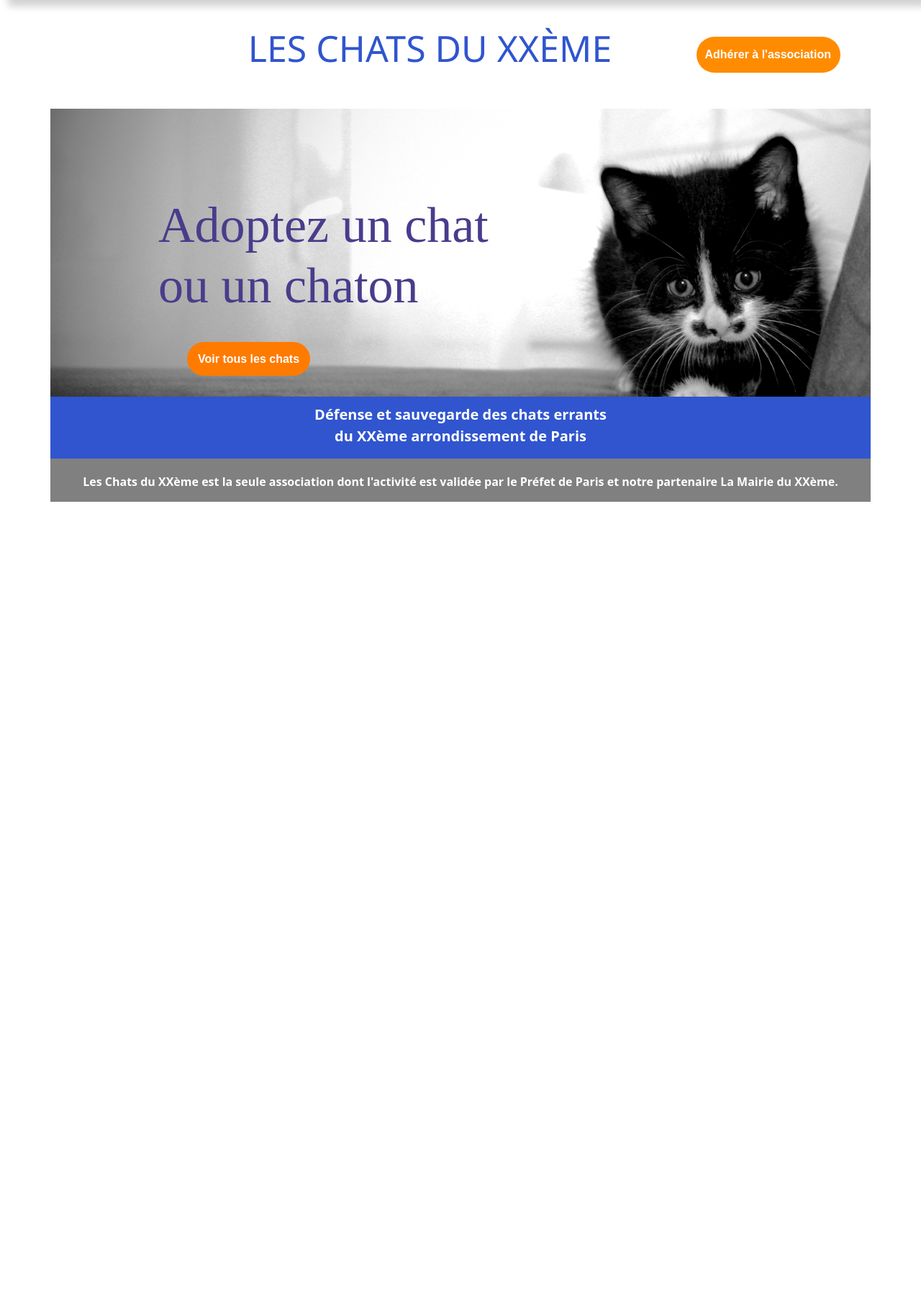
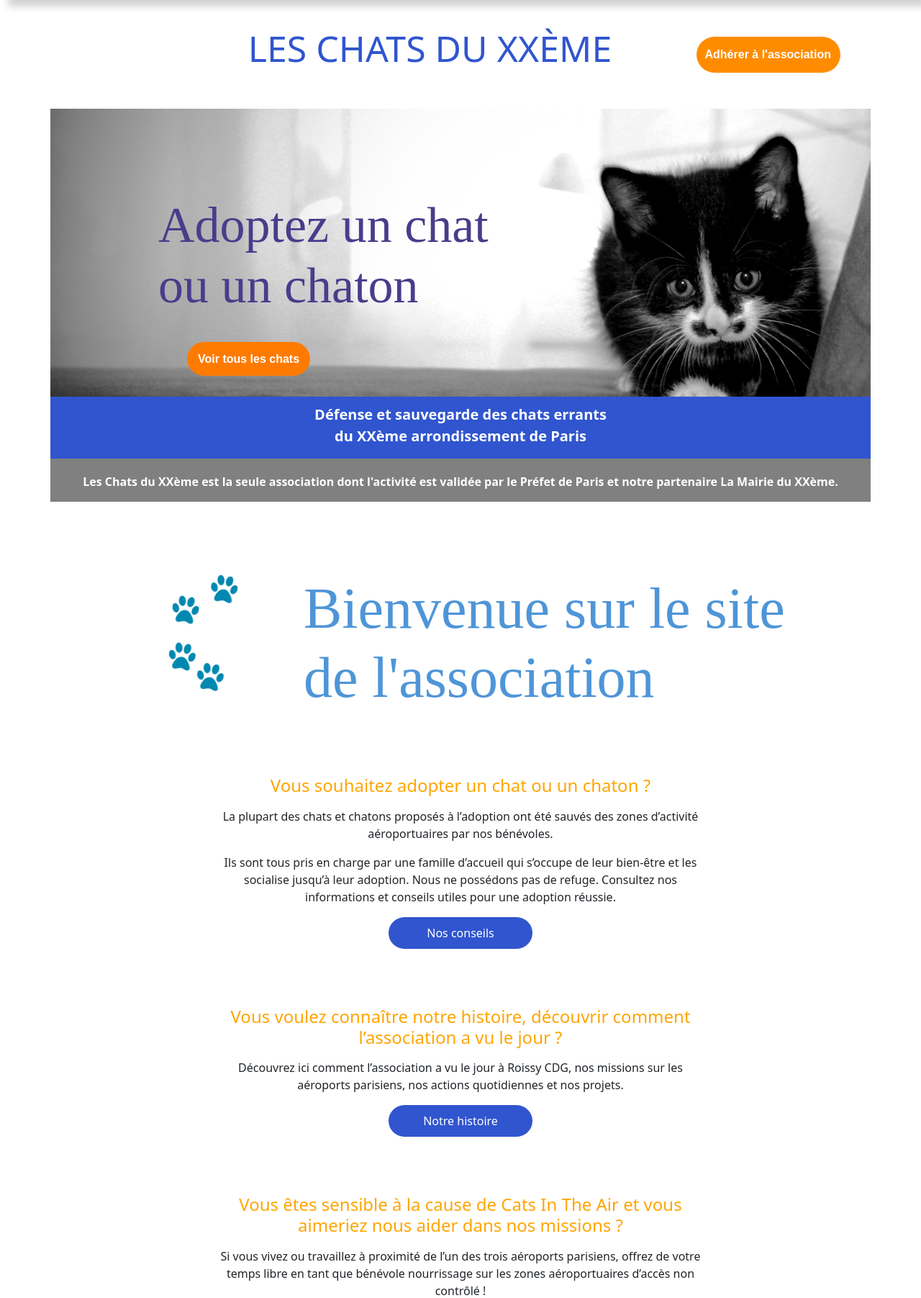
Before and after one commit to OlivierBaldocchi/ProjetAssociation, a PHP site: page / in a window 1280 px wide. Shown: the part 118-1921 px from the top of the page at 72% size. Before the commit the page ends 815 px from the top, so only its background shows below. Run offline with PHP 8.4, Linux system fonts and the light colour scheme.

Commit message:
Working on second and third section

```diff
--- a/index.html
+++ b/index.html
@@ -35,10 +35,6 @@
             </nav>
         </div>
     </header>
-
-
-
-
     <main>
         <section>
             <div class="container">
@@ -63,9 +59,117 @@
             </div>
         </section>
 
-        <section>
+        <section class="container">
+            <div class="row">
+                <div class="pattes col-2">
+                    <img src="pattes.jpg" alt="pattes de chat">
+                </div>
+                <div class="welcome col-8">
+                    <h1>Bienvenue sur le site <br>de l'association</h1>
+                </div>
+            </div>
+
+            <article class="row mx-auto">
+                <div class="col art1">
+                    <h4 style="color: orange;">Vous souhaitez adopter un chat ou un chaton ?</h4>
+                    <p></p>
+                    <p>La plupart des chats et chatons proposés à l’adoption ont été sauvés des zones d’activité aéroportuaires par nos bénévoles.</p>
+                    <p></p>
+                    <p>Ils sont tous pris en charge par une famille d’accueil qui s’occupe de leur bien-être et les socialise jusqu’à leur adoption. Nous ne possédons pas de refuge. Consultez nos informations et conseils utiles pour une adoption réussie.</p>
+                    <div class="button3 mx-auto">
+                        <a href="#">Nos conseils</a>
+                    </div>
+                </div>
+            </article>
+
+            <article class="row mx-auto">
+                <div class="col art1">
+                    <h4 style="color: orange;">Vous voulez connaître notre histoire, découvrir comment l’association a vu le jour ?</h4>
+                    <p></p>
+                    <p>Découvrez ici comment l’association a vu le jour à Roissy CDG, nos missions sur les aéroports parisiens, nos actions quotidiennes et nos projets.</p>
+                    <div class="button3 mx-auto">
+                        <a href="#">Notre histoire</a>
+                    </div>
+                </div>
+            </article>
+
+            <article class="row mx-auto">
+                <div class="col art1">
+                    <h4 style="color: orange;">Vous êtes sensible à la cause de Cats In The Air et vous aimeriez nous aider dans nos missions ?</h4>
+                    <p></p>
+                    <p>Si vous vivez ou travaillez à proximité de l’un des trois aéroports parisiens, offrez de votre temps libre en tant que bénévole nourrissage sur les zones aéroportuaires d’accès non contrôlé !</p>
+                    <div class="button3 mx-auto">
+                        <a href="#">Nous aider</a>
+                    </div>
+                </div>
+            </article>
+
+            <article class="row mx-auto">
+                <div class="col art1">
+                    <h4 style="color: orange;">Nous vous présentons les membres du bureau ainsi que les équipes bénévoles sur les sites de CDG et Orly</h4>
+                    <p></p>
+                    <p>Lorsque l’aviation et les chats sont une seule passion…</p>
+                    <div class="button3 mx-auto">
+                        <a href="#">Qui sommes-nous?</a>
+                    </div>
+                </div>
+            </article>
 
         </section>
+            <div class="row mx-auto">
+                <p class="col-12 catitle">Nos chats du mois</p>
+            </div>
+            <div class="container">
+                <div class="row justify-content-around">
+                    <div class="col-4">
+                        <div class="card cat">
+                            <img src="chat1.jpg" class="card-img-top" alt="chat">
+                            <div class="card-body">
+                                <h3 class="card-title" style="color: orange" >Toto</h3>
+                                <p class="card-text text">
+                                    Il a besoin de trouver un foyer attentionné et sérieux, sans enfant mais pourquoi pas avec un autre chat comme compagnon de jeux. Il a aussi besoin d’espace (il s’ennuie en appartement) et serait très heureux de vivre dans une maison avec jardin.
+                                    Venez le rencontrer ! Si vous lui plaisez et que son regard intense vous fait fondre, il vous fera comprendre que tout est possible entre vous. Tendresse garantie !
+                                </p>
+                                <div class="butdown">
+                                    <a href="#" class="button4">Plus d'infos...</a>
+                                </div>
+                            </div>
+                        </div>
+                    </div>
+                    <div class="col-4">
+                        <div class="card cat">
+                            <img src="chat2.jpg" class="card-img-top" alt="chat">
+                            <div class="card-body">
+                                <h3 class="card-title" style="color: orange" >Tony</h3>
+                                <p class="card-text text">
+                                    Il a très vite adopté la vie de félin domestique et apprécie à sa juste valeur le confort des fauteuils, canapés et coussins. Il savoure la douceur de la vie en intérieur.
+                                    Ce doux ronrroneur recherche un petit coin de paradis domestique rien que pour lui, dans la famille qui lui ouvrira son foyer.
+
+                                </p>
+                                <div class="butdown">
+                                    <a href="#" class="button4">Plus d'infos...</a>
+                                </div>
+                            </div>
+                        </div>
+                    </div>
+                    <div class="col-4">
+                        <div class="card cat">
+                            <img src="chat3.jpg" class="card-img-top" alt="chat">
+                            <div class="card-body">
+                                <h3 class="card-title" style="color: orange" >Bobby</h3>
+                                <p class="card-text text">
+                                    Impossible de présenter Tosca sans utiliser les mots « belle » et « élégante ».
+                                    Cette élégante dame au parcours chaotique et au tempérament très Siamois cherche une gentille famille sans aucun autre congénère.
+                                    Il saura être très proche de l’humain qui prend soin d’elle.
+                                </p>
+                                <div class="butdown">
+                                    <a href="#" class="button4">Plus d'infos...</a>
+                                </div>
+                            </div>
+                        </div>
+                    </div>
+                </div>
+            </div>
 
         <section>
 
@@ -73,8 +177,31 @@
 
     </main>
 
-    <footer>
-
+    <footer class="foot">
+        <div class="contact">
+            <div>
+                <h2>Contactez-nous !</h2>
+            </div>
+            <form class="formulaire">
+                <div class="row form-group">
+                  <div class="col">
+                    <input type="text" class="form-control" placeholder="Nom">
+                  </div>
+                  <div class="col">
+                    <input type="text" class="form-control" placeholder="Prénom">
+                  </div>
+                </div>
+                <div class="form-group mt-2">
+                    <input type="text" class="form-control" id="element" placeholder="Email">
+                </div>
+                <div class="form-group mt-2">
+                    <textarea class="form-control" id="exampleFormControlTextarea1" rows="4" placeholder="Message"></textarea>
+                </div>
+                <div>
+                    <button type="submit" class="btn button5">Envoyer</button>
+                </div>
+            </form>
+        </div>
     </footer>
     <script src="https://cdn.jsdelivr.net/npm/bootstrap@5.0.0-beta3/dist/js/bootstrap.bundle.min.js" integrity="sha384-JEW9xMcG8R+pH31jmWH6WWP0WintQrMb4s7ZOdauHnUtxwoG2vI5DkLtS3qm9Ekf" crossorigin="anonymous"></script>
     <script src="https://cdn.jsdelivr.net/npm/@popperjs/core@2.9.1/dist/umd/popper.min.js" integrity="sha384-SR1sx49pcuLnqZUnnPwx6FCym0wLsk5JZuNx2bPPENzswTNFaQU1RDvt3wT4gWFG" crossorigin="anonymous"></script>
--- a/style.css
+++ b/style.css
@@ -1,6 +1,9 @@
+:root {
+    font-family: 'Segoe UI', Tahoma, Geneva, Verdana, sans-serif;
+}
+
 header > nav > div > ul {
     justify-content: center;
-    font-family: 'Segoe UI', Tahoma, Geneva, Verdana, sans-serif;
 }
 
 header nav {
@@ -15,7 +18,6 @@ header nav {
     text-align: center;
     padding: 30px 0 30px 200px;
     color: rgb(48, 85, 207);
-    font-family: 'Segoe UI', Tahoma, Geneva, Verdana, sans-serif;
     font-size: 50px;
     text-transform: uppercase;
 }
@@ -80,3 +82,121 @@ header nav {
     font-weight: bold;
     padding-top: 20px;
 }
+
+.welcome {
+    color: rgb(78, 149, 216);
+    font-family: 'Brush Script MT';
+    margin-top: 100px;
+}
+
+.welcome h1 {
+    font-size: 80px;
+}
+
+.pattes {
+    margin-top: 100px;
+    margin-left: 150px;
+}
+
+article {
+    width: 700px;
+    text-align: center;
+}
+
+.art1 {
+    margin-top: 80px;
+}
+
+.button3 {
+    border-radius: 50px;
+    background-color:  rgb(48, 85, 207);
+    width: 200px;
+    padding: 10px;
+}
+
+.button3 a {
+    text-decoration: none;
+    color: white;
+}
+
+.text {
+    text-align: center;
+}
+
+.cat {
+    margin: 20px;
+    height: 700px;
+    padding: 10px;
+}
+
+.butdown {
+    position: absolute;
+    bottom: 20px;
+}
+
+.catitle {
+    color: rgb(78, 149, 216);
+    font-family: 'Brush Script MT';
+    text-align: center;
+    padding-top: 130px;
+    font-size: 100px;
+}
+
+h3 {
+    font-family: 'Brush Script MT';
+    font-size: 40px;
+    text-align: center;
+}
+
+div h3 p {
+    text-align: center;
+}
+
+.button4 {
+    border-radius: 50px;
+    background-color:  rgb(48, 85, 207);
+    padding: 10px;
+    text-decoration: none;
+    color: white;
+}
+
+.foot {
+    margin-top: 50px;
+    position: relative;
+    height: 600px;
+    background-color: rgb(48, 85, 207);
+}
+
+.contact {
+    width: 700px;
+    height: 350px;
+    position: absolute;
+    left: 200px;
+    top: 100px;
+    border: white 1px solid;
+    border-radius: 50px;
+}
+
+footer h2 {
+    text-align: center;
+    margin: 20px;
+    color: white;
+    font-family: 'Brush Script MT';
+    font-size: 50px;
+}
+
+.formulaire {
+    margin: 20px;
+}
+
+.button5 {
+    background-color: rgb(255, 123, 0);
+    color: white;
+    font-family: Arial, Helvetica, sans-serif;
+    font-size: 16px;
+    margin: 15px 30px 10px 500px;
+    padding: 15px;
+    border-radius: 50px;
+    text-decoration: none;
+    font-weight: bold;
+}
```
Also changed, not shown: chat1.jpg (added), chat2.jpg (added), chat3.jpg (added), pattes.jpg.
